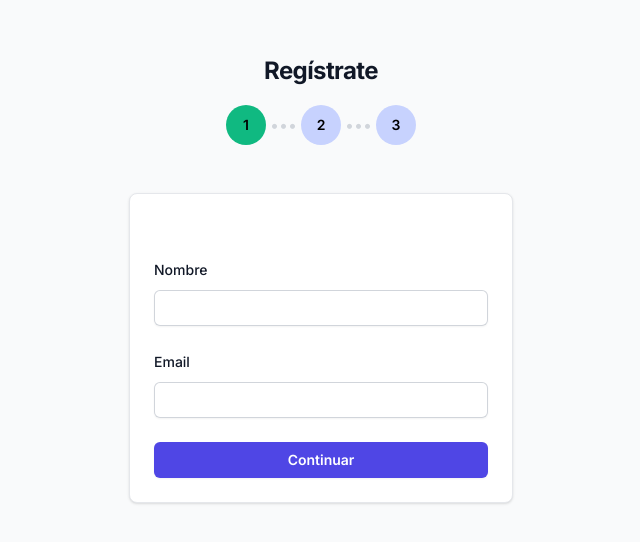
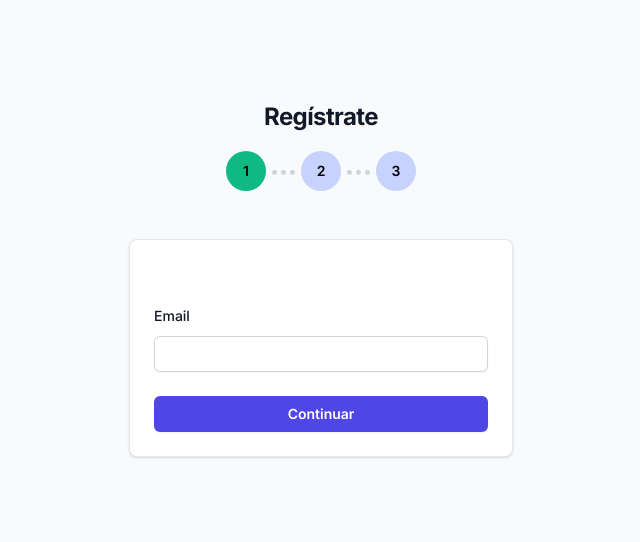
Before and after one commit to brol1dev/id-onboarding-demo, a Next.js app: page / in a window 1280 px wide. Shown: the part 118-660 px from the top of the page, without its empty margins (319-959 px from the left). Built offline with nearby package versions, Linux system fonts and the light colour scheme.

Commit message:
Remove name

```diff
--- a/app/page.tsx
+++ b/app/page.tsx
@@ -25,25 +25,6 @@
         <div className="w-96 p-6 bg-white border border-gray-200 rounded-lg shadow">
           <div className="mt-10 sm:mx-auto sm:w-full sm:max-w-sm">
             <form className="space-y-6" action="#" method="POST">
-              <div>
-                <div className="flex items-center justify-between">
-                  <label
-                    htmlFor="name"
-                    className="block text-sm font-medium leading-6 text-gray-900"
-                  >
-                    Nombre
-                  </label>
-                </div>
-                <div className="mt-2">
-                  <input
-                    id="name"
-                    name="name"
-                    type="text"
-                    required
-                    className="block w-full rounded-md border-0 py-1.5 text-gray-900 shadow-sm ring-1 ring-inset ring-gray-300 placeholder:text-gray-400 focus:ring-2 focus:ring-inset focus:ring-indigo-600 sm:text-sm sm:leading-6"
-                  />
-                </div>
-              </div>
               <div>
                 <label
                   htmlFor="email"
```
